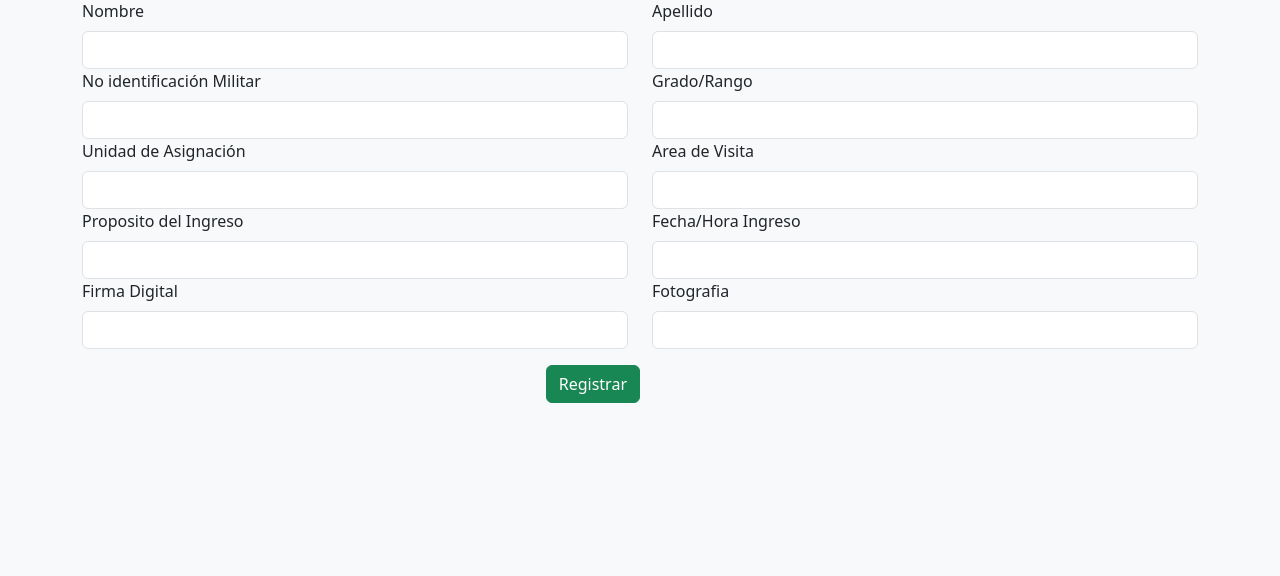
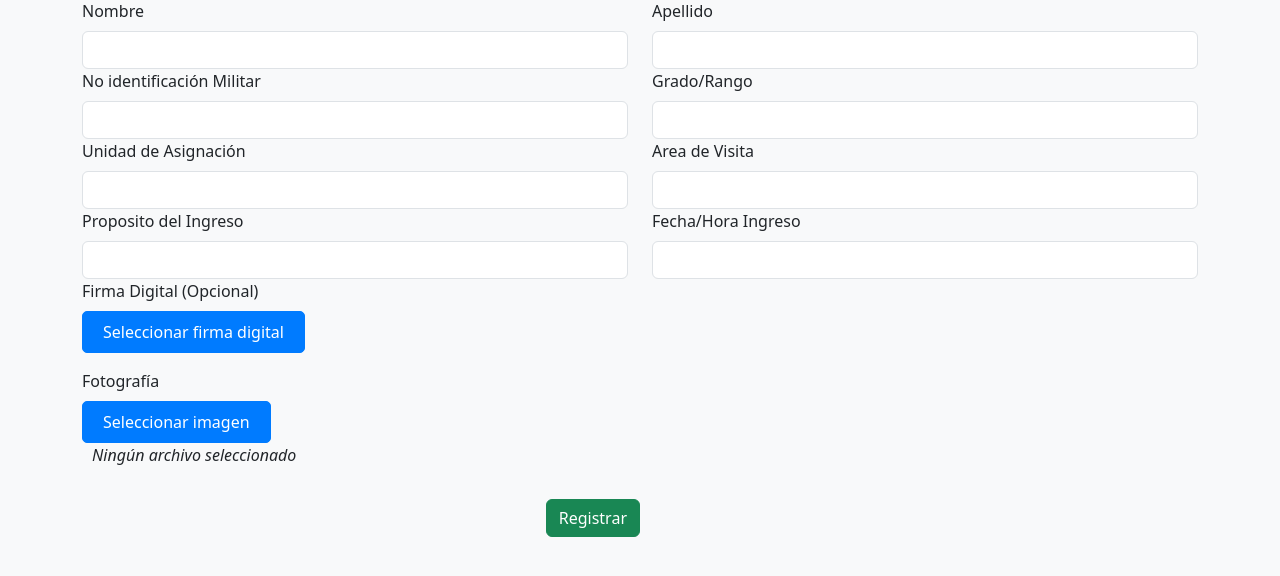
Before and after one commit to jenniffera123/Registro_control_personal-SICP-, a Flask app: page /personal in a window 1280 px wide. Shown: the part 177-753 px from the top of the page. Run offline with Flask 3, Linux system fonts and the light colour scheme; a user stored in the database is signed in; parts of the project's set-up code (start-up, migrations or seed data) failed here and were passed over.

Commit message:
update modelo de personal y funciones para cargar archivos

```diff
--- a/app.py
+++ b/app.py
@@ -1,18 +1,23 @@
+from datetime import datetime
 from functools import wraps
 import os
 import secrets
+from sqlite3.dbapi2 import Timestamp
 import string
 from dotenv import load_dotenv
-from flask import Flask, abort, flash, redirect, render_template, request, url_for
+from flask import Flask, abort, flash, redirect, render_template, request, send_from_directory, url_for
 from flask_bcrypt import Bcrypt
 from flask_sqlalchemy import SQLAlchemy
 from flask_login import LoginManager,login_user,logout_user,login_required,current_user
 from models import Personal, db,Usuario
 from cryptography.fernet import Fernet
 import re
+from werkzeug.utils import secure_filename
+from config import Config
+
 load_dotenv()
 app = Flask(__name__)
-
+app.config.from_object(Config)
 app.config['SQLALCHEMY_DATABASE_URI'] = 'sqlite:///usuarios.db'
 app.config['SQLALCHEMY_TRACK_MODIFICATIONS'] = False
 
@@ -70,7 +75,6 @@ def validar_password(password):
         return "La contraseña debe incluir al menos un carácter especial (!@#$%^&*)."
 
     return None
-
 
 # Login de usuarios
 @app.route('/login', methods=['GET', 'POST'])
@@ -130,10 +134,15 @@ def registro():
 def dashboard():
     return render_template('dashboard.html',current_user=current_user.nombre)
 
+# Función para verificar tipos de archivos permitidos
+def allowed_file(filename):
+    return '.' in filename and filename.rsplit('.', 1)[1].lower() in app.config['ALLOWED_EXTENSIONS']
+
 # registro de personala
 @app.route('/personal', methods=['GET', 'POST'])
 @login_required
 def personal():
+    timestamp = datetime.now().strftime('%Y%m%d%H%M%S')
     if request.method == 'POST':
         nombreI=request.form.get('nombreI')
         apellidos=request.form.get('apellidos')
@@ -145,6 +154,31 @@ def personal():
         fechaHora=request.form.get('fechaHora')
         # Código único generado aleatoriamente
         codigo =  generar_codigo_seguro()
+        firma_digital = None
+        firma_digital = request.files['firma_digital']
+        # validación de si existe firma diligenciada en el form
+        if 'firma_digital' in request.files:
+            firma_digital = request.files['firma_digital']
+            if firma_digital and allowed_file(firma_digital.filename):
+                filename = secure_filename(firma_digital.filename)
+                ext = filename.rsplit('.', 1)[1].lower()
+                safe_name = secure_filename(nombreI)
+                new_filename = f"firma_{safe_name}_{timestamp}.{ext}"
+                firma_digital.save(os.path.join(app.config['UPLOAD_FOLDER'], new_filename))
+                firma_digital = new_filename
+
+        #validación para la fotografia
+        imagen = None
+        if 'imagen' in request.files:
+            imagen = request.files['imagen']
+            if imagen and allowed_file(imagen.filename):
+                filename = secure_filename(imagen.filename)
+                ext = filename.rsplit('.', 1)[1].lower()
+                safe_name = secure_filename(nombreI)
+                new_filename = f"fotografia_{safe_name}_{timestamp}.{ext}"
+                imagen.save(os.path.join(app.config['UPLOAD_FOLDER'], new_filename))
+                imagen = new_filename
+
         # paso para cifrar los datos
         nombre_m = fernet.encrypt(nombreI.encode())
         apellidos_m = fernet.encrypt(apellidos.encode())
@@ -166,16 +200,22 @@ def personal():
             areaVisita=areaVisita_m,
             propositoVisita=propositoVisita_m,
             fecha_hora=fechaHora_m,
-            codigo_verificacion = codigo_m
+            codigo_verificacion = codigo_m,
+            firma_digital=firma_digital,
+            imagen=imagen
         )
         # Guardar en la base de datos
         db.session.add(nuevo_personal)
         db.session.commit()
 
-        flash(f'Personal registrado con código: {codigo} ,{identi_m}' , 'success')
+        flash(f'Personal registrado con código: {codigo}' , 'success')
         return render_template('registro-personal.html', codigo_generado=codigo)
 
     return render_template('registro-personal.html')
+
+@app.route('/uploads/<filename>')
+def uploaded_file(filename):
+    return send_from_directory(app.config['UPLOAD_FOLDER'], filename)
 
 # Validar identidad
 @app.route('/validar-identidad', methods=['GET', 'POST'])
@@ -192,7 +232,6 @@ def validacion_Identidad():
 
         personal = Personal.query.all()
         persona_validada = None
-
         for p in personal:
             try:
                 codigo_db = fernet.decrypt(p.codigo_verificacion).decode()
@@ -227,8 +266,11 @@ def validacion_Identidad():
                 'identificacion': fernet.decrypt(persona_validada.identificacion).decode(),
                 'unidad': fernet.decrypt(persona_validada.unidad).decode(),
                 'proposito': fernet.decrypt(persona_validada.propositoVisita).decode(),
-                'fecha_hora': fernet.decrypt(persona_validada.fecha_hora).decode()
+                'fecha_hora': fernet.decrypt(persona_validada.fecha_hora).decode(),
+                'firma_digital': persona_validada.firma_digital,
+                'imagen': persona_validada.imagen
             })
+            print('validar',datos_desc)
 
             if accion == 'identidad':
                 flash('Identidad verificada correctamente.', 'success')
--- a/config.py
+++ b/config.py
@@ -0,0 +1,4 @@
+class Config:
+    # Carpeta donde se almacenarán los archivos
+    UPLOAD_FOLDER = 'uploads'
+    ALLOWED_EXTENSIONS = {'png', 'jpg', 'jpeg', 'gif', 'pdf'}
--- a/models.py
+++ b/models.py
@@ -24,8 +24,10 @@ class Personal(db.Model):
     unidad = db.Column(db.LargeBinary)
     areaVisita = db.Column(db.LargeBinary)
     propositoVisita = db.Column(db.LargeBinary)
-    fecha_hora = db.Column(db.LargeBinary)
+    fecha_hora = db.Column(db.LargeBinary, nullable=False)
     codigo_verificacion = db.Column(db.LargeBinary)
-
+    # Archivos: Firma Digital e Imagen
+    firma_digital = db.Column(db.String(100), nullable=True)
+    imagen = db.Column(db.String(100), nullable=True)
     def __repr__(self):
         return f'<Personal {self.nombres}>'
--- /dev/null
+++ b/static/css/file.css
@@ -0,0 +1,35 @@
+  .file-input-container {
+    position: relative;
+    overflow: hidden;
+    display: inline-block;
+  }
+
+  .file-input-btn {
+    border: 1px solid #007bff;
+    color: white;
+    background-color: #007bff;
+    padding: 8px 20px;
+    border-radius: 5px;
+    font-size: 16px;
+    cursor: pointer;
+    display: inline-block;
+  }
+
+  .file-input-btn:hover {
+    background-color: #0056b3;
+  }
+
+  .file-input {
+    position: absolute;
+    left: 0;
+    top: 0;
+    opacity: 0;
+    cursor: pointer;
+    height: 100%;
+    width: 100%;
+  }
+
+  #file-name {
+    margin-left: 10px;
+    font-style: italic;
+  }
--- /dev/null
+++ b/static/js/file.js
@@ -0,0 +1,10 @@
+ const inputFile = document.getElementById('imagen');
+  const fileNameSpan = document.getElementById('file-name');
+
+  inputFile.addEventListener('change', () => {
+    if (inputFile.files.length > 0) {
+      fileNameSpan.textContent = inputFile.files[0].name;
+    } else {
+      fileNameSpan.textContent = 'Ningún archivo seleccionado';
+    }
+  });
--- a/templates/index.html
+++ b/templates/index.html
@@ -7,5 +7,6 @@
     <link href="https://cdn.jsdelivr.net/npm/bootstrap@5.3.2/dist/css/bootstrap.min.css" rel="stylesheet">
     <!-- Bootstrap JS Bundle con Popper -->
     <script src="https://cdn.jsdelivr.net/npm/bootstrap@5.3.2/dist/js/bootstrap.bundle.min.js"></script>
+    <link rel="stylesheet" href="{{ url_for('static', filename='css/file.css') }}">
 
 </head>
--- a/templates/registro-personal.html
+++ b/templates/registro-personal.html
@@ -17,7 +17,7 @@
             <h3 class="mb-4">Registro de Personal Militar</h3>
 
             <div class="justify-content-center">
-                <form method="post">
+                <form method="post" enctype="multipart/form-data">
                     <div class="row">
                         <div class="col-md-6">
                             <label for="nombreI" class="form-label">Nombre</label>
@@ -59,13 +59,20 @@
                         </div>
                     </div>
                     <div class="row">
-                        <div class="col-md-6">
-                            <label for="firma" class="form-label">Firma Digital</label>
-                            <input type="text" class="form-control" name="firma">
+                        <div class="mb-3 d-flex flex-column">
+                            <label for="firma_digital" class="form-label">Firma Digital (Opcional)</label>
+                            <div class="file-input-container">
+                                <button type="button" class="file-input-btn">Seleccionar firma digital</button>
+                                <input type="file" class="file-input" id="firma_digital" name="firma_digital" accept="image/*">
+                            </div>
                         </div>
-                        <div class="col-md-6">
-                            <label for="fotografia" class="form-label">Fotografia</label>
-                            <input type="text" class="form-control" name="fotografia" required>
+                        <div class="mb-3 d-flex flex-column">
+                            <label for="imagen" class="form-label">Fotografía</label>
+                            <div class="file-input-container">
+                                <button type="button" class="file-input-btn">Seleccionar imagen</button>
+                                <input type="file" name="imagen" id="imagen" class="file-input" accept="image/*">
+                            </div>
+                            <span id="file-name">Ningún archivo seleccionado</span>
                         </div>
                     </div>
                     <div class="d-grid col-md-6 justify-content-end mt-3">
@@ -74,5 +81,6 @@
                 </form>
             </div>
         </div>
+          <script src="{{ url_for('static', filename='js/file.js') }}"></script>
     </body>
 </html>
```
Also changed, not shown: templates/validar-identidad.html (+16 -0 lines), instance/usuarios.db, uploads/firma_Prueba6_20250830143833.png (added), uploads/firmaj_20250830140511.png (added), uploads/firmaje_20250830140531.png (added), uploads/fotografia_Prueba6_20250830143833.png (added), uploads/fotografiaj_20250830140511.png (added), uploads/fotografiaje_20250830140531.png (added).
